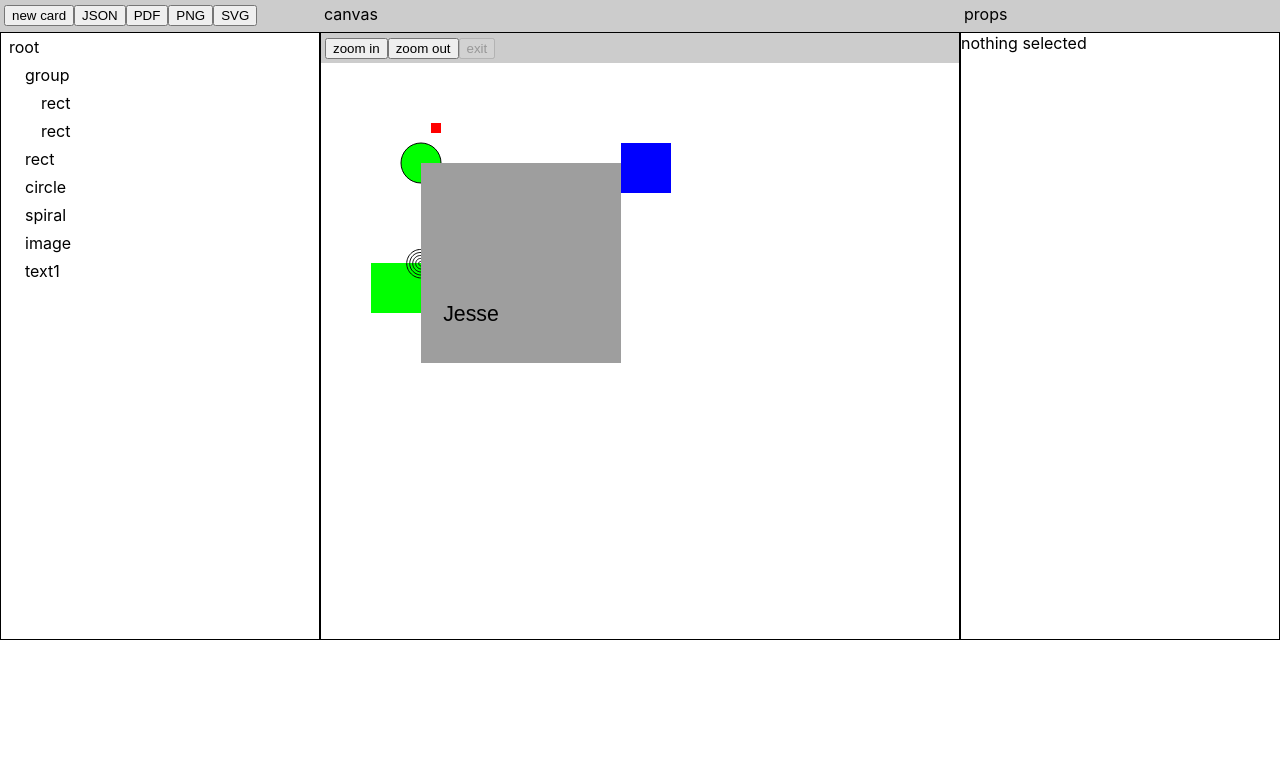
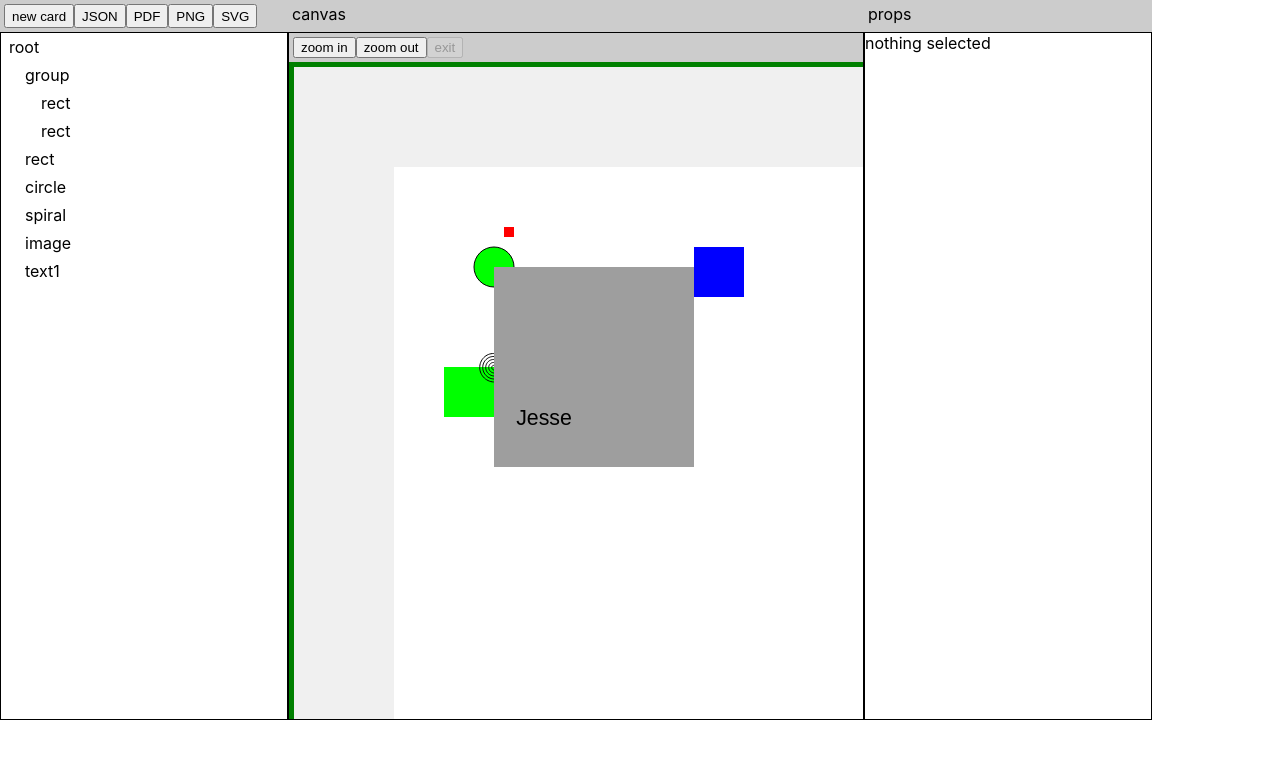
Before and after one commit to joshmarinacci/vized2, a React (Create React App) app: page / in a window 1280 px wide. Shown: the top 758 px of the page. Built offline with nearby package versions, Linux system fonts and the light colour scheme.

Commit message:
redo canvas sizing to be based on the bounds of the page improve grid sizing

```diff
--- a/src/App.css
+++ b/src/App.css
@@ -1,12 +1,21 @@
 .ide-grid {
     display: grid;
-    min-height: 80vh;
     grid-template-columns: 1fr 2fr 1fr;
     grid-template-rows: 2rem auto;
+    position: absolute;
+    top: 0;
+    left: 0;
+    height: 90vh;
+    width: 90vw;
 }
 
 .toolbar {
     grid-row: 1;
+}
+
+.toolbar {
+    display: flex;
+    flex-direction: row;
 }
 .panel {
     border: 1px solid black;
@@ -114,3 +123,38 @@ ul.menu .menu-item {
 ul.menu .menu-item:hover {
     background-color: aquamarine;
 }
+
+
+
+
+
+.canvas-wrapper {
+    border: 0px solid rebeccapurple;
+    padding:0;
+    margin:0;
+    overflow: scroll;
+    width: 100%;
+    position: relative;
+    background-color: magenta;
+}
+.canvas-sizer {
+    border: 5px solid red;
+    box-sizing: border-box;
+    padding:0;
+    margin:0;
+    background-color: magenta;
+    position: absolute;
+}
+.draw-surface {
+    border: 5px solid green;
+    position: absolute;
+}
+
+.vbox {
+    display: flex;
+    flex-direction: column;
+}
+
+.grow {
+    flex: 1.0;
+}
--- a/src/canvas.tsx
+++ b/src/canvas.tsx
@@ -8,7 +8,7 @@ import {
     PageName,
     ParentTranslate,
     ParentTranslateName,
-    Point,
+    Point, Rect,
     Resizable,
     ResizableName,
     SelectionSystem,
@@ -17,6 +17,7 @@ import {
 import {Toolbar} from "./comps";
 import {Action, delete_node, delete_selection, delete_selection_action, nothing} from "./actions";
 import {PopupContext, PopupContextImpl} from "./popup";
+import {BoundedShape, BoundedShapeName} from "./bounded_shape";
 
 function draw_node(state:GlobalState, ctx: CanvasRenderingContext2D, node: TreeNode) {
     //draw the current node
@@ -202,6 +203,16 @@ export function CanvasView(props:{docroot:TreeNode, state:GlobalState}) {
     let canvas = useRef<HTMLCanvasElement>(null)
     let pc = useContext(PopupContext)
 
+    const SLOP = new Point(100,100)
+
+    function calc_min_bounds(current_page: TreeNode):Rect {
+        let page_bounds = (current_page.get_component(BoundedShapeName) as BoundedShape).get_bounds()
+        page_bounds = page_bounds.grow(SLOP.x)
+        let scale = Math.pow(2,zoom_level)
+        return page_bounds.scale(scale)
+    }
+    let min_bounds = calc_min_bounds(current_page)
+
     function toRootPoint(e: MouseEvent) {
         let target: HTMLElement = e.target as HTMLElement
         let bounds = target.getBoundingClientRect()
@@ -209,6 +220,7 @@ export function CanvasView(props:{docroot:TreeNode, state:GlobalState}) {
         let pt = cp.subtract(pan_offset)
         let scale = Math.pow(2,zoom_level)
         pt = pt.multiply(1/scale)
+        pt = pt.subtract(SLOP)
         let root = current_root
         if(root.has_component(ParentTranslateName)) {
             let off = (root.get_component(ParentTranslateName) as ParentTranslate).get_translation_point()
@@ -237,19 +249,20 @@ export function CanvasView(props:{docroot:TreeNode, state:GlobalState}) {
     }
 
     function refresh() {
+        if(!current_root) return
+        if(!current_root.has_component(BoundedShapeName)) return
         if(!canvas.current) return
         let can = canvas.current as HTMLCanvasElement
-        let width = can.width
-        let height = can.height
         let ctx = can.getContext('2d') as CanvasRenderingContext2D
         let scale = Math.pow(2,zoom_level)
-        ctx.fillStyle = 'black'
-        ctx.fillRect(0, 0, width,height)
+        ctx.save()
+        // ctx.translate(pan_offset.x,pan_offset.y)
+        ctx.scale(scale,scale)
+        let page_bounds = (current_root.get_component(BoundedShapeName) as BoundedShape).get_bounds()
+        let slop_bounds = page_bounds.grow(SLOP.x)
+        ctx.translate(-slop_bounds.x,-slop_bounds.y)
         ctx.fillStyle = '#f0f0f0'
-        ctx.fillRect(0+2, 0+2, width-4, height-4)
-        ctx.save()
-        ctx.translate(pan_offset.x,pan_offset.y)
-        ctx.scale(scale,scale)
+        ctx.fillRect(slop_bounds.x,slop_bounds.y,slop_bounds.w,slop_bounds.h)
         draw_node(props.state,ctx, current_root)
         draw_handles(props.state, ctx, current_root)
         ctx.restore()
@@ -317,6 +330,7 @@ export function CanvasView(props:{docroot:TreeNode, state:GlobalState}) {
     }
     // @ts-ignore
     const wheel = (e:WheelEvent<HTMLCanvasElement>) => {
+        e.preventDefault()
         set_pan_offset(new Point(
             pan_offset.x + e.deltaX / 10,
             pan_offset.y + e.deltaY / 10
@@ -354,21 +368,27 @@ export function CanvasView(props:{docroot:TreeNode, state:GlobalState}) {
     }
 
 
-    return <div className={'panel center'}>
+    return <div className={'panel center vbox'}>
         <Toolbar>
             <button onClick={()=>set_zoom_level(zoom_level+1)}>zoom in</button>
             <button onClick={()=>{set_zoom_level(zoom_level-1)}}>zoom out</button>
             <button disabled={!is_inset} onClick={()=>exit_inset()}>exit</button>
         </Toolbar>
-        <canvas ref={canvas} width={400} height={400}
+        <div className={'canvas-wrapper grow'}>
+            {/*<div className={'canvas-sizer'} style={{width:min_bounds.w+'px', height:min_bounds.h+'px'}}/>*/}
+        <canvas ref={canvas}
+                width={min_bounds.w+'px'}
+                height={min_bounds.h+'px'}
+                className={'draw-surface'}
                 tabIndex={0}
                 onDoubleClick={mousedouble}
                 onMouseDown={mousedown}
                 onMouseMove={mousemove}
                 onMouseUp={mouseup}
-                onWheel={wheel}
+                // onWheel={wheel}
                 onKeyUp={keypress}
                 onContextMenu={show_menu}
         />
+        </div>
     </div>
 }
--- a/src/common.ts
+++ b/src/common.ts
@@ -149,6 +149,15 @@ export class Rect {
 
     translate(position: Point) {
         return new Rect(this.x+position.x,this.y+position.y,this.w,this.h)
+    }
+
+    grow(value:number) {
+        return new Rect(
+            this.x - value,
+            this.y -value,
+            this.w+value+value,
+            this.h+value+value,
+        )
     }
 }
 
```
